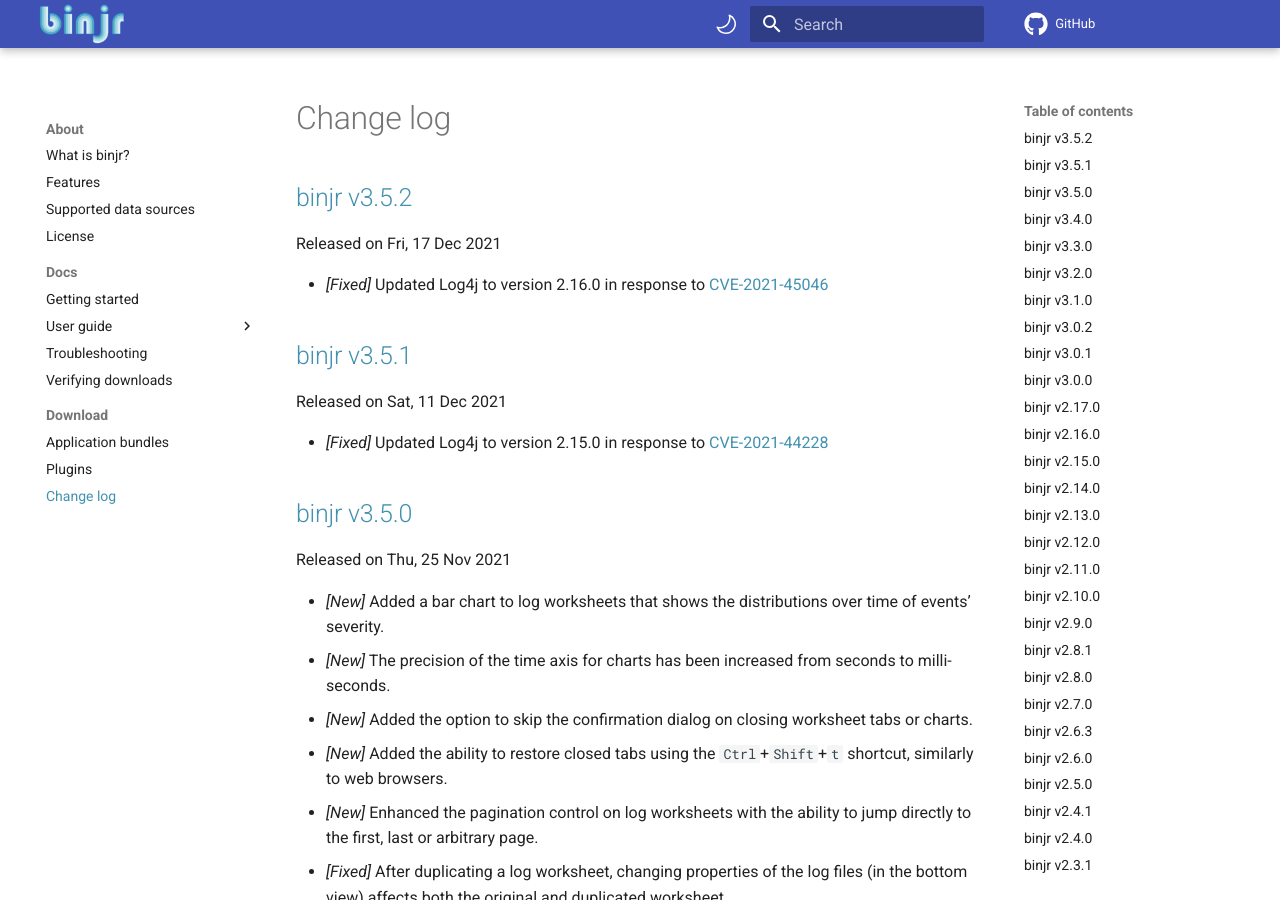
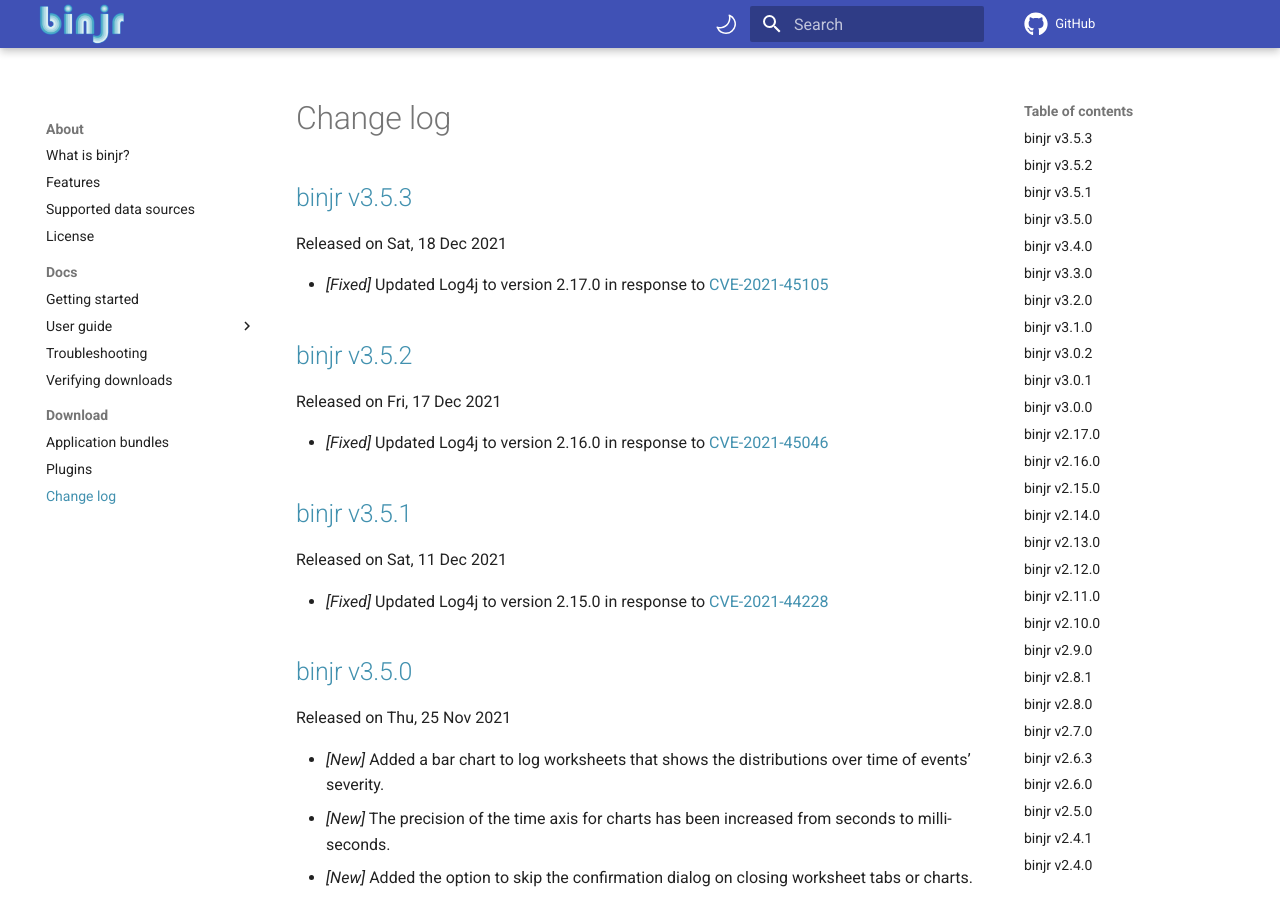
Before and after one commit to binjr/binjr.github.io, an MkDocs documentation site: the page built from docs/download/CHANGELOG.md, in a window 1280 px wide and 900 px high. Built offline with MkDocs 1.6.1 and Material for MkDocs 9.7.7, drawn with Linux system fonts in a browser that asks for light colours; comment, search, counter and statistics services are not loaded.

Commit message:
Release  v3.5.3

```diff
--- a/docs/download/CHANGELOG.md
+++ b/docs/download/CHANGELOG.md
@@ -1,4 +1,9 @@
 # Change log
+
+## [binjr v3.5.3](https://github.com/binjr/binjr/releases/tag/v3.5.3)
+Released on Sat, 18 Dec 2021
+
+* _[Fixed]_ Updated Log4j to version 2.17.0 in response to [CVE-2021-45105](https://nvd.nist.gov/vuln/detail/CVE-2021-45105)
 
 ## [binjr v3.5.2](https://github.com/binjr/binjr/releases/tag/v3.5.2)
 Released on Fri, 17 Dec 2021
```
Also changed, not shown: docs/download/latest_release.md (+8 -8 lines), 1 other file.
